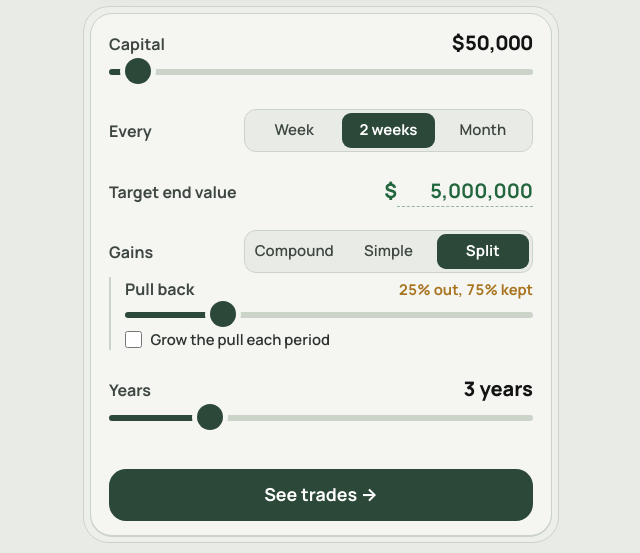
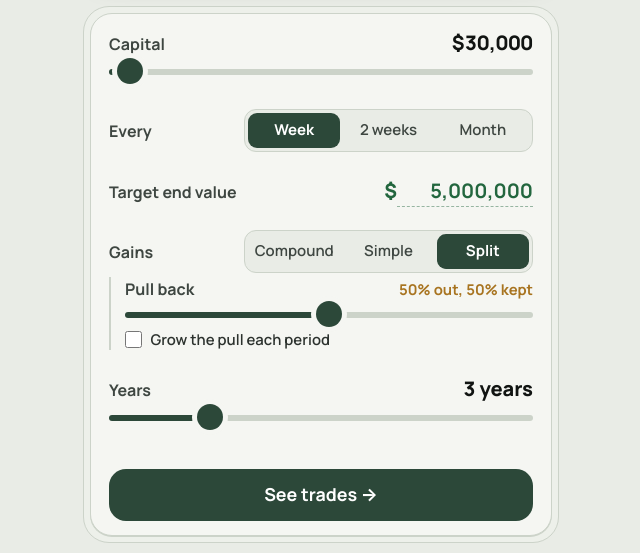
Before and after one commit to tapankrath/Compounder, a plain HTML site: page index.html in a window 1280 px wide. Shown: the part 247-800 px from the top of the page, without its empty margins (319-959 px from the left). Drawn offline with nearby package versions, Linux system fonts and the light colour scheme.

Commit message:
Add files via upload

```diff
--- a/index.html
+++ b/index.html
@@ -209,7 +209,7 @@
         <div class="panel" id="panelInputs">
             <div class="field">
                 <div class="field-head"><span class="field-label">Capital</span><span id="capVal" class="field-val">$25,000</span></div>
-                <input type="range" id="capital" min="10000" max="1000000" step="5000" value="50000" aria-label="Capital">
+                <input type="range" id="capital" min="10000" max="1000000" step="5000" value="30000" aria-label="Capital">
             </div>
 
             <div class="field">
@@ -252,7 +252,7 @@
                         <span class="field-label">Pull back</span>
                         <span class="text-sm font-bold text-amber-400"><span id="pullVal">25</span>% out, <span id="keepVal">75</span>% kept</span>
                     </div>
-                    <input type="range" id="pull" min="5" max="95" step="5" value="25" aria-label="Pull back each period">
+                    <input type="range" id="pull" min="5" max="95" step="5" value="50" aria-label="Pull back each period">
                     <label class="flex items-center gap-2 mt-1 text-sm font-semibold text-slate-300 cursor-pointer">
                         <input type="checkbox" id="growOn" class="w-4 h-4"> Grow the pull each period
                     </label>
@@ -382,7 +382,7 @@
 
     </div>
 
-    <!-- build 2026-11-14.1 -->
+    <!-- build 2026-11-14.2 -->
 
     <script>
         // ===================== ALLOCATOR =====================
@@ -570,7 +570,7 @@
         [capitalInput, yearsInput, pullInput, growInput, capInput].forEach(el => el.addEventListener('input', render));
         growOn.addEventListener('change', render);
         setCalcMode('split');
-        setPeriod('biweekly');
+        setPeriod('weekly');
         render();
 
         // ===================== ACTUALS (trade log) =====================
```
